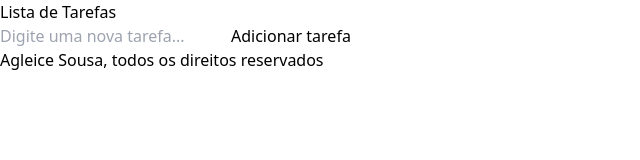
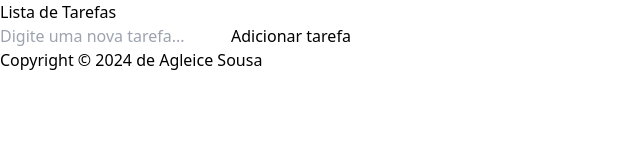
Before and after one commit to agleicesousa/ToDoList, a React (Vite) app: page / in a window 1280 px wide. Shown: the top 160 px of the page, without its empty margins (0-640 px from the left). Built offline with nearby package versions, Linux system fonts and the light colour scheme.

Commit message:
refactor: footer

```diff
--- a/src/components/TodoList.jsx
+++ b/src/components/TodoList.jsx
@@ -76,7 +76,12 @@ export default function ToDoList() {
             </main>
 
             <footer className="">
-                <p className="">Agleice Sousa, todos os direitos reservados</p>
+                <p className="">Copyright &copy; {new Date().getFullYear()} de <a
+                    href="#" target="_blank" rel="noopener noreferrer"
+                    className=""
+                > Agleice Sousa
+                </a>
+                </p>
             </footer>
         </div>
     );
```
